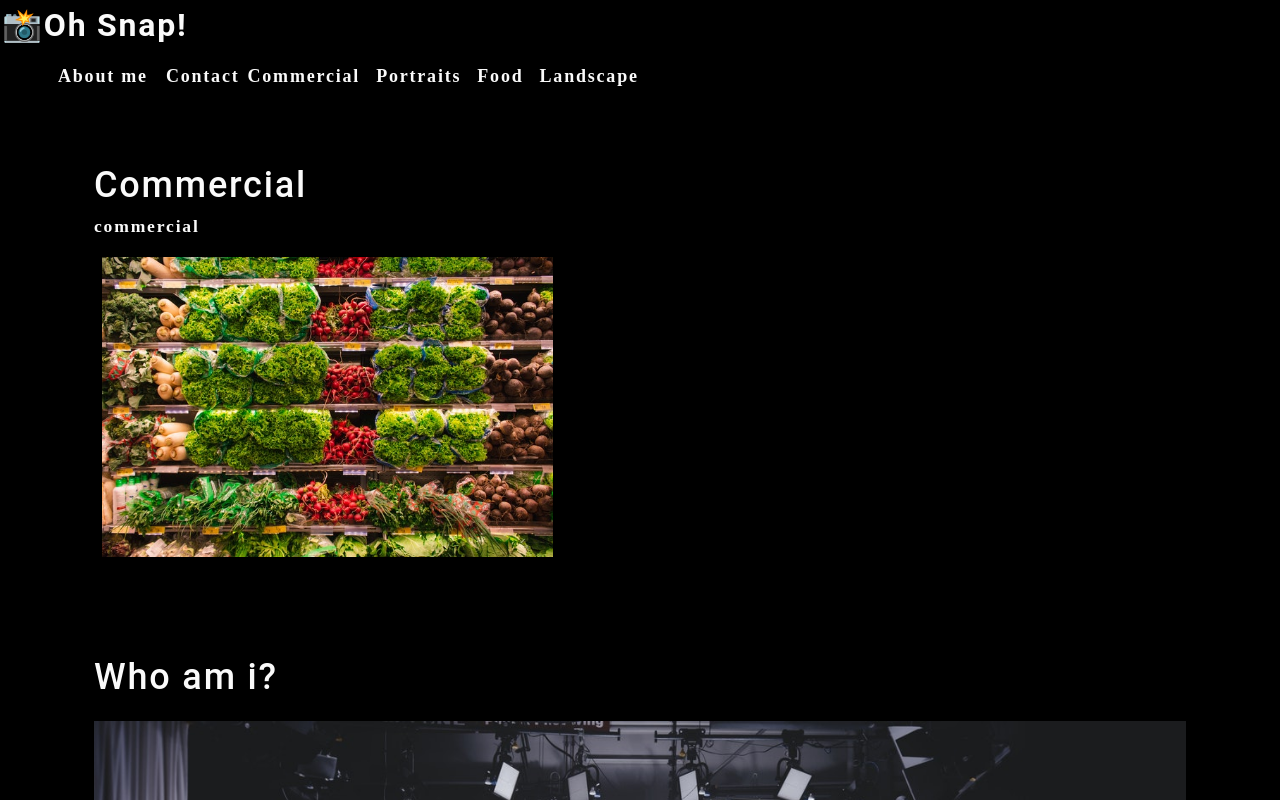
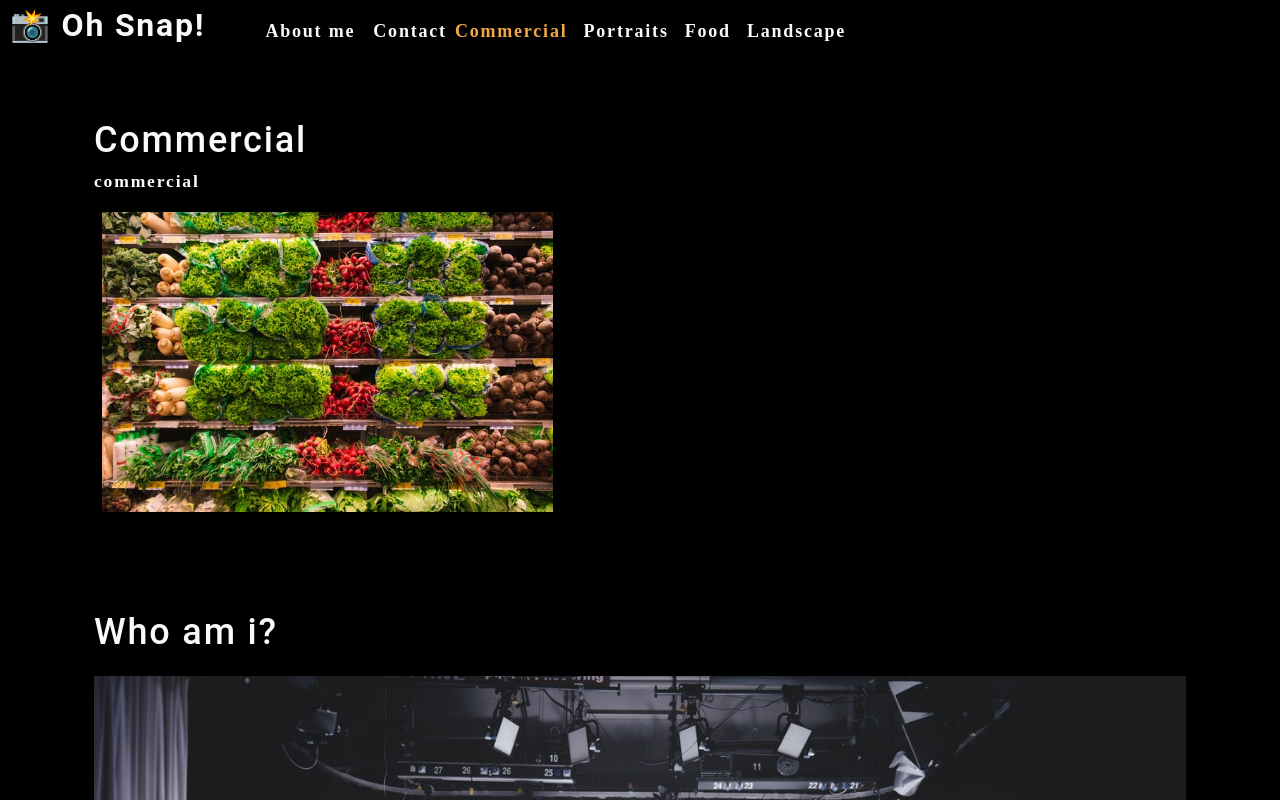
Before and after one commit to CarlBush/photo-port, a React (Create React App) app: page / in a window 1280 px wide. Shown: the top 800 px of the page. Built offline with nearby package versions, Linux system fonts and the light colour scheme.

Commit message:
dynamic color nav

```diff
--- a/src/components/Nav/index.js
+++ b/src/components/Nav/index.js
@@ -1,32 +1,39 @@
-import React from "react";
-
+import React, { useState } from "react";
+import { capitalizeFirstLetter } from "../../utils/helpers";
 
 
 
 function Nav() {
-    const categories = [
+    const [categories] = useState([
         {
             name: "Commercial",
-            description:
-                "Photos of grocery stores, food trucks, and other commercial projects",
+            description: "Photos of grocery stores, food trucks, and other commercial projects",
         },
-        { name: "Portraits", description: "Portraits of people in my life" },
-        { name: "Food", description: "Delicious delicacies" },
+        {
+            name: "Portraits",
+            description: "Portraits of people in my life"
+        },
+        {
+            name: "Food",
+            description: "Delicious delicacies"
+        },
         {
             name: "Landscape",
             description: "Fields, farmhouses, waterfalls, and the beauty of nature",
         },
-    ];
+    ]);
 
-    function categorySelected(name) {
-        console.log(`${name} clicked`)
-    };
+    const [currentCategory, setCurrentCategory] = useState(categories[0]);
+
+    // function categorySelected(name) {
+    //     console.log(`${name} clicked`)
+
 
     return (
-        <header>
+        <header className="flex-row px-1">
             <h2>
                 <a data-testid="link" href="/">
-                    <span role="img" aria-label="camera">📸</span>Oh Snap!
+                    <span role="img" aria-label="camera">{" "}📸</span>{" "}Oh Snap!
                 </a>
             </h2>
             <nav>
@@ -40,14 +47,16 @@
                         <span>Contact</span>
                     </li>
                     {categories.map((category) => (
-                        <li className="mx-1" key= {category.name}>
-                            <span onClick={() => categorySelected(category.name)}> {category.name}</span>
+                        <li className={`mx-1 ${currentCategory.name === category.name && "navActive"}`} key={category.name}>
+                            <span onClick={() => { setCurrentCategory(category) }}>
+                                {capitalizeFirstLetter(category.name)}
+                            </span>
                         </li>
                     ))}
                 </ul>
             </nav>
         </header>
     );
-}
+};
 
 export default Nav;
```
